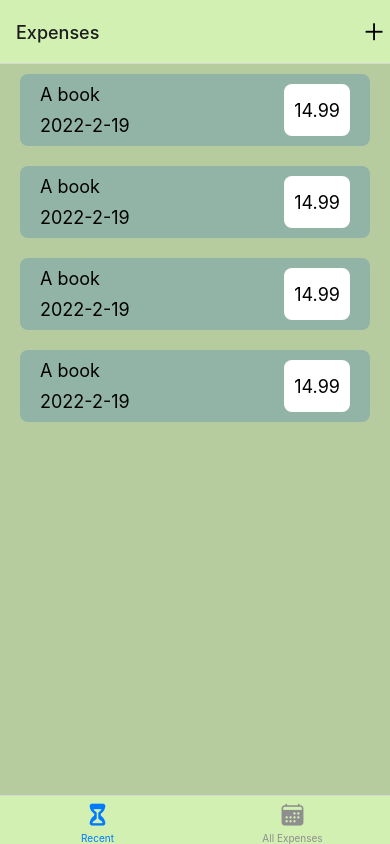
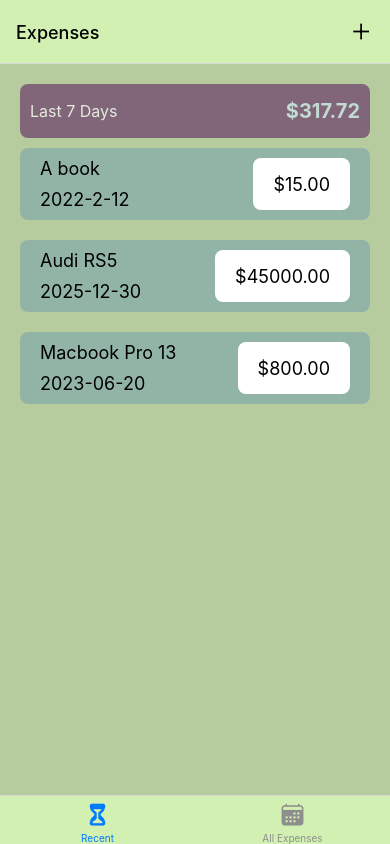
Before and after one commit to maksym-bohun/RN-Expense-Tracker, a React Native app: screen /RecentExpenses in a window 390 px wide. Built offline with nearby package versions, Linux system fonts and the light colour scheme.

Commit message:
added managing expense screen

```diff
--- a/App.js
+++ b/App.js
@@ -7,9 +7,9 @@ import { NavigationContainer } from "@react-navigation/native";
 import { Ionicons } from "@expo/vector-icons";
 import { createNativeStackNavigator } from "@react-navigation/native-stack";
 import TabNavigation from "./components/TabNavigation";
-import ManageExpensesScreen from "./screens/ManageExpensesScreen";
+import ManageExpensesScreen from "./screens/ManageExpenseScreen";
 import { getHeaderTitle } from "@react-navigation/elements";
-import PlusIcon from "./components/PlusIcon";
+import IconButton from "./components/IconButton";
 
 const Stack = createNativeStackNavigator();
 
@@ -17,14 +17,29 @@ export default function App() {
   return (
     <NavigationContainer>
       <Stack.Navigator
-        screenOptions={{
+        screenOptions={({ navigation }) => ({
           headerStyle: { backgroundColor: "#D1F0B1" },
+          headerTintColor: "#000",
           tabBarStyle: { backgroundColor: "#D1F0B1" },
-          headerRight: () => <PlusIcon id={1} />,
-        }}
+          // tabBarActiveTintColor: GlobalStyles.colors.accent500,
+          headerRight: ({ tintColor }) => (
+            <IconButton
+              name="add-outline"
+              size={28}
+              color={"#000"}
+              onPress={() => {
+                navigation.navigate("ManageExpense");
+              }}
+            />
+          ),
+        })}
       >
         <Stack.Screen name="Expenses" component={TabNavigation} />
-        <Stack.Screen name="ManageExpenses" component={ManageExpensesScreen} />
+        <Stack.Screen
+          name="ManageExpense"
+          component={ManageExpensesScreen}
+          options={{ presentation: "modal", headerRight: () => {} }}
+        />
       </Stack.Navigator>
     </NavigationContainer>
   );
--- a/components/ExpenseItem.jsx
+++ b/components/ExpenseItem.jsx
@@ -1,19 +1,30 @@
+import { useNavigation } from "@react-navigation/native";
 import React from "react";
 import { StyleSheet, View, Text, Pressable } from "react-native";
 
-const ExpenseItem = () => {
+const ExpenseItem = ({ item }) => {
+  const navigation = useNavigation();
+  const expensePressHandler = () => {
+    navigation.navigate("ManageExpense", { id: item.id });
+  };
+
   return (
-    <Pressable style={styles.itemContainer}>
+    <Pressable
+      style={({ pressed }) =>
+        pressed ? [styles.pressed, styles.itemContainer] : styles.itemContainer
+      }
+      onPress={expensePressHandler}
+    >
       <View style={styles.infoContainer}>
         <View>
-          <Text style={styles.text}>A book</Text>
+          <Text style={styles.text}>{item.title}</Text>
         </View>
         <View>
-          <Text style={styles.text}>2022-2-19</Text>
+          <Text style={styles.text}>{item.date}</Text>
         </View>
       </View>
       <View style={styles.priceContainer}>
-        <Text style={styles.text}>14.99</Text>
+        <Text style={styles.text}>${item.price}</Text>
       </View>
     </Pressable>
   );
@@ -29,12 +40,13 @@ const styles = StyleSheet.create({
     paddingHorizontal: 20,
     backgroundColor: "#92B4A7",
     marginVertical: 10,
-    marginHorizontal: 20,
     borderRadius: 8,
   },
+  pressed: { opacity: 0.75 },
   priceContainer: {
     backgroundColor: "#fff",
     padding: 10,
+    paddingHorizontal: 20,
     borderRadius: 8,
     justifyContent: "center",
     alignItems: "center",
--- /dev/null
+++ b/components/IconButton.jsx
@@ -0,0 +1,29 @@
+import { Pressable, StyleSheet, View } from "react-native";
+import { Ionicons } from "@expo/vector-icons";
+
+function IconButton({ name, size, color, onPress }) {
+  return (
+    <Pressable
+      onPress={onPress}
+      style={({ pressed }) => pressed && styles.pressed}
+    >
+      <View style={styles.buttonContainer}>
+        <Ionicons name={name} size={size} color={color} />
+      </View>
+    </Pressable>
+  );
+}
+
+export default IconButton;
+
+const styles = StyleSheet.create({
+  buttonContainer: {
+    borderRadius: 24,
+    padding: 6,
+    marginHorizontal: 8,
+    marginVertical: -8,
+  },
+  pressed: {
+    opacity: 0.75,
+  },
+});
--- a/components/PlusIcon.jsx
+++ /dev/null
@@ -1,26 +0,0 @@
-import { Ionicons } from "@expo/vector-icons";
-import { useNavigation } from "@react-navigation/native";
-import { Platform, Pressable, StyleSheet } from "react-native";
-
-const PlusIcon = ({ id }) => {
-  const navigation = useNavigation();
-
-  const plusClickedHandler = () => {
-    navigation.navigate("ManageExpenses", { id });
-    console.log("pressed");
-  };
-
-  return (
-    <Pressable style={styles.plusIcon} onPress={plusClickedHandler}>
-      <Ionicons name="add-outline" size={30} color="#000" />
-    </Pressable>
-  );
-};
-
-export default PlusIcon;
-
-const styles = StyleSheet.create({
-  plusIcon: {
-    marginBottom: Platform.select({ ios: 20, android: 0 }),
-  },
-});
--- a/components/TabNavigation.jsx
+++ b/components/TabNavigation.jsx
@@ -4,19 +4,21 @@ import { Pressable, StyleSheet } from "react-native";
 import RecentExpenses from "../screens/RecentExpenses";
 import AllExpenses from "../screens/AllExpenses";
 import { useNavigation } from "@react-navigation/native";
-import PlusIcon from "./PlusIcon";
+import PlusIcon from "./IconButton";
 
 const Tab = createBottomTabNavigator();
 
 const TabNavigation = () => {
   return (
     <Tab.Navigator
-      screenOptions={{
-        headerRight: () => <PlusIcon id={1} />,
+      screenOptions={({ navigation }) => ({
         headerStyle: { backgroundColor: "#D1F0B1" },
         tabBarStyle: { backgroundColor: "#D1F0B1" },
         headerShown: false,
-      }}
+        // headerRight: () => (
+        //   <PlusIcon onPress={() => console.log("Icon Pressed")} />
+        // ),
+      })}
     >
       <Tab.Screen
         name="RecentExpenses"
--- /dev/null
+++ b/components/TotalSum.jsx
@@ -0,0 +1,35 @@
+import React from "react";
+import { StyleSheet, Text, View } from "react-native";
+
+const TotalSum = () => {
+  return (
+    <View style={styles.container}>
+      <Text style={styles.date}>Last 7 Days</Text>
+      <Text style={styles.sum}>$317.72</Text>
+    </View>
+  );
+};
+
+export default TotalSum;
+
+const styles = StyleSheet.create({
+  container: {
+    flexDirection: "row",
+    justifyContent: "space-between",
+    paddingHorizontal: 10,
+    backgroundColor: "#81667A",
+    paddingVertical: 15,
+    marginTop: 20,
+    borderRadius: 8,
+    alignItems: "center",
+  },
+  date: {
+    color: "#E3EBDC",
+    fontSize: 16,
+  },
+  sum: {
+    fontWeight: "bold",
+    fontSize: 20,
+    color: "#C2DAD1",
+  },
+});
--- a/screens/ManageExpensesScreen.jsx
+++ b/screens/ManageExpenseScreen.jsx
@@ -1,8 +1,12 @@
-import React from "react";
+import React, { useLayoutEffect } from "react";
 import { Text, View } from "react-native";
 
 const ManageExpensesScreen = ({ route, navigation }) => {
-  console.log("params", route.params);
+  useLayoutEffect(() => {
+    navigation.setOptions({
+      title: !!route.params?.id ? "Edit expense" : "Add expense",
+    });
+  }, [navigation, route]);
 
   return (
     <View>
--- a/screens/RecentExpenses.jsx
+++ b/screens/RecentExpenses.jsx
@@ -1,14 +1,23 @@
 import React from "react";
-import { StyleSheet, Text, View } from "react-native";
+import { FlatList, StyleSheet, Text, View } from "react-native";
 import ExpenseItem from "../components/ExpenseItem";
+import TotalSum from "../components/TotalSum";
+
+const DUMMY_DATA = [
+  { id: "e1", title: "A book", date: "2022-2-12", price: "15.00" },
+  { id: "e2", title: "Audi RS5", date: "2025-12-30", price: "45000.00" },
+  { id: "e3", title: "Macbook Pro 13", date: "2023-06-20", price: "800.00" },
+];
 
 const RecentExpenses = () => {
   return (
     <View style={styles.container}>
-      <ExpenseItem />
-      <ExpenseItem />
-      <ExpenseItem />
-      <ExpenseItem />
+      <TotalSum />
+      <FlatList
+        data={DUMMY_DATA}
+        renderItem={(itemData) => <ExpenseItem item={itemData.item} />}
+        keyExtractor={(item) => item.id}
+      />
     </View>
   );
 };
@@ -19,5 +28,6 @@ const styles = StyleSheet.create({
   container: {
     flex: 1,
     backgroundColor: "#B6CB9E",
+    paddingHorizontal: 20,
   },
 });
```
